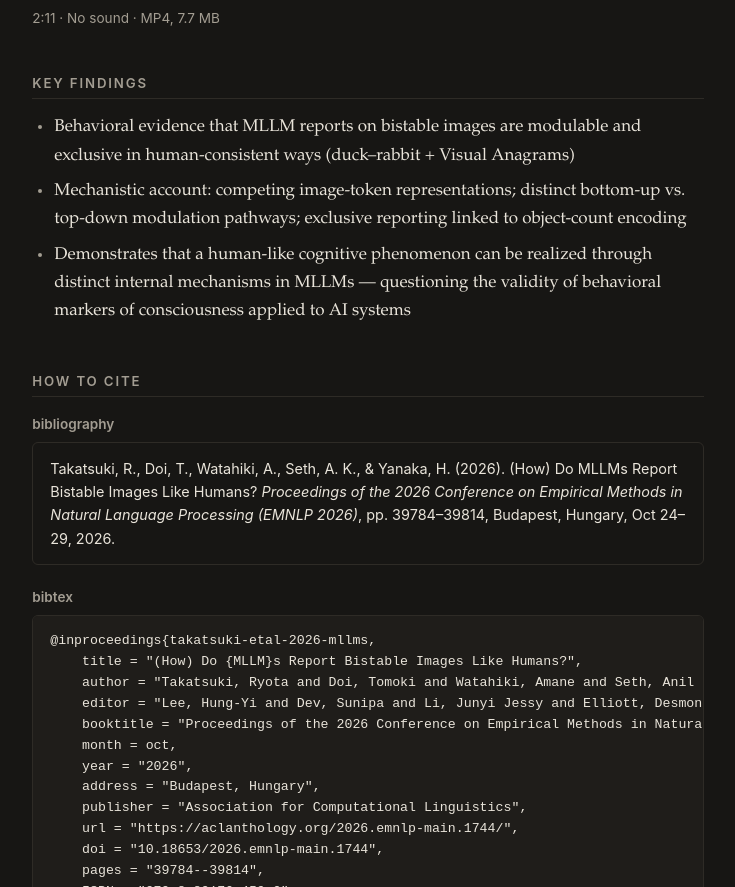
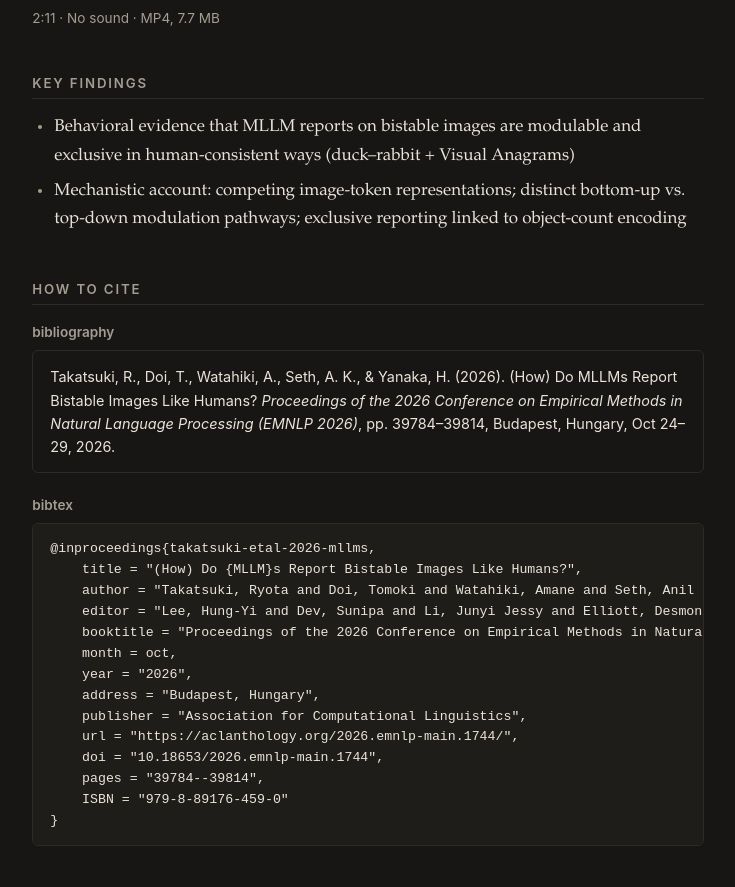
Before and after one commit to rtakatsky/rtakatsky.github.io, a Jekyll site: the page built from _papers/mllm-bistable-images.md, in a window 1280 px wide and 900 px high, scrolled down 1839 px, cut to the strip 13-900 px from the top of the window. Shown: the whole strip, without its empty margins (272-1007 px from the left). Built offline with Jekyll 4.4.1, drawn with Linux system fonts in a browser that asks for light colours.

Commit message:
Bistable paper page: drop a key finding the paper does not claim
The third "Key findings" bullet ("Demonstrates that a human-like cognitive
phenomenon can be realized through distinct internal mechanisms in MLLMs
— questioning the validity of behavioral markers of consciousness applied
to AI systems") is not a claim of the paper, per the author. It was removed
from the portfolio README's "Main contributions" and the page regenerated.

Co-Authored-By: Claude Opus 5.5 <noreply@anthropic.com>

```diff
--- a/_papers/mllm-bistable-images.md
+++ b/_papers/mllm-bistable-images.md
@@ -35,7 +35,6 @@ video:
 findings:
   - "Behavioral evidence that MLLM reports on bistable images are modulable and exclusive in human-consistent ways (duck–rabbit + Visual Anagrams)"
   - "Mechanistic account: competing image-token representations; distinct bottom-up vs. top-down modulation pathways; exclusive reporting linked to object-count encoding"
-  - "Demonstrates that a human-like cognitive phenomenon can be realized through distinct internal mechanisms in MLLMs — questioning the validity of behavioral markers of consciousness applied to AI systems"
 bibliography: "Takatsuki, R., Doi, T., Watahiki, A., Seth, A. K., & Yanaka, H. (2026). (How) Do MLLMs Report Bistable Images Like Humans? *Proceedings of the 2026 Conference on Empirical Methods in Natural Language Processing (EMNLP 2026)*, pp. 39784–39814, Budapest, Hungary, Oct 24–29, 2026."
 bibtex: "@inproceedings{takatsuki-etal-2026-mllms,\n    title = \"(How) Do {MLLM}s Report Bistable Images Like Humans?\",\n    author = \"Takatsuki, Ryota and Doi, Tomoki and Watahiki, Amane and Seth, Anil K and Yanaka, Hitomi\",\n    editor = \"Lee, Hung-Yi and Dev, Sunipa and Li, Junyi Jessy and Elliott, Desmond\",\n    booktitle = \"Proceedings of the 2026 Conference on Empirical Methods in Natural Language Processing\",\n    month = oct,\n    year = \"2026\",\n    address = \"Budapest, Hungary\",\n    publisher = \"Association for Computational Linguistics\",\n    url = \"https://aclanthology.org/2026.emnlp-main.1744/\",\n    doi = \"10.18653/2026.emnlp-main.1744\",\n    pages = \"39784--39814\",\n    ISBN = \"979-8-89176-459-0\"\n}"
 ---
```
